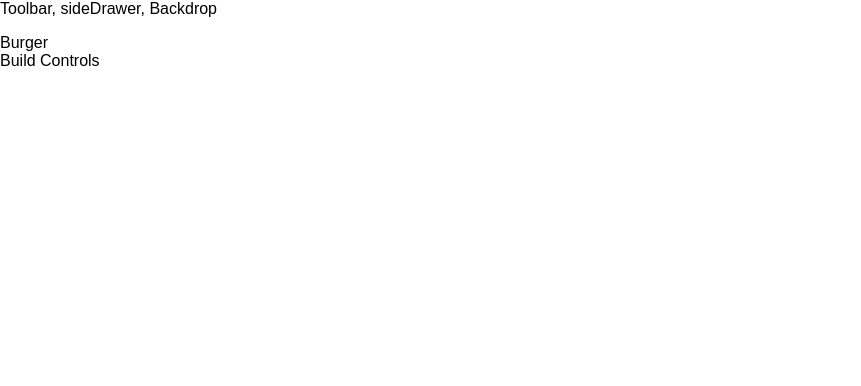
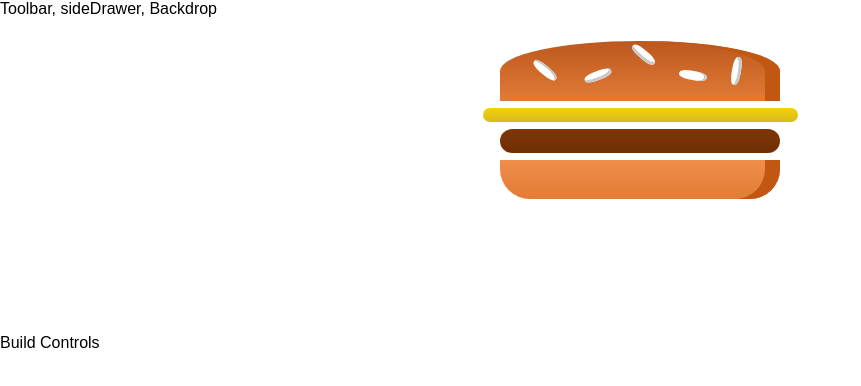
Before and after one commit to YakubuAmidu/SandwitchBuilder, a React (Create React App) app: page / in a window 1280 px wide. Shown: the top 386 px of the page, without its empty margins (0-861 px from the left). Built offline with nearby package versions, Linux system fonts and the light colour scheme.

Commit message:
Commiting chnges

```diff
--- a/src/components/Burger/Burger.js
+++ b/src/components/Burger/Burger.js
@@ -1,10 +1,11 @@
 import React from "react";
+
 import './Burger.css';
 import BurgerIngredient from "./BurgerIngredient/BurgerIngredient";
 
 const Burger = (props) => {
   return(
-    <div className="Buger">
+    <div className="Burger">
       <BurgerIngredient type="bread-top" />
       <BurgerIngredient type="cheese" />
       <BurgerIngredient type="meat" />
--- a/src/components/Burger/BurgerIngredient/BurgerIngredient.js
+++ b/src/components/Burger/BurgerIngredient/BurgerIngredient.js
@@ -1,12 +1,12 @@
 import React, { Component } from 'react';
 import PropTypes from 'prop-types';
 
-import BurgerBuilder from '../../../containers/BurgerBuilder/BurgerBuilder';
+// import BurgerBuilder from '../../../containers/BurgerBuilder/BurgerBuilder';
 
 import './BurgerIngredient.css';
 
-class BurgerIngredient extends Component {
-  render() {
+class BurgerIngredient extends Component{
+  render(){
     let ingredient = null;
 
     switch (this.props.type) {
@@ -41,8 +41,8 @@ class BurgerIngredient extends Component {
   }
 }
 
-BurgerIngredient.PropTypes = {
-  type: PropTypes.string.isRequired,
+BurgerIngredient.propTypes = {
+  type: PropTypes.string.isRequired
 };
 
 export default BurgerIngredient;
--- a/src/containers/BurgerBuilder/BurgerBuilder.js
+++ b/src/containers/BurgerBuilder/BurgerBuilder.js
@@ -1,12 +1,13 @@
 import React, { Component } from 'react';
 
 import Aux from '../../hoc/Aux';
+import Burger from "../../components/Burger/Burger";
 
 class BurgerBuilder extends Component {
   render() {
     return (
       <Aux>
-        <div>Burger</div>
+        <Burger />
         <div>Build Controls</div>
       </Aux>
     );
```
Also changed, not shown: 1 other file (tests, documents, lock files or other folders).
